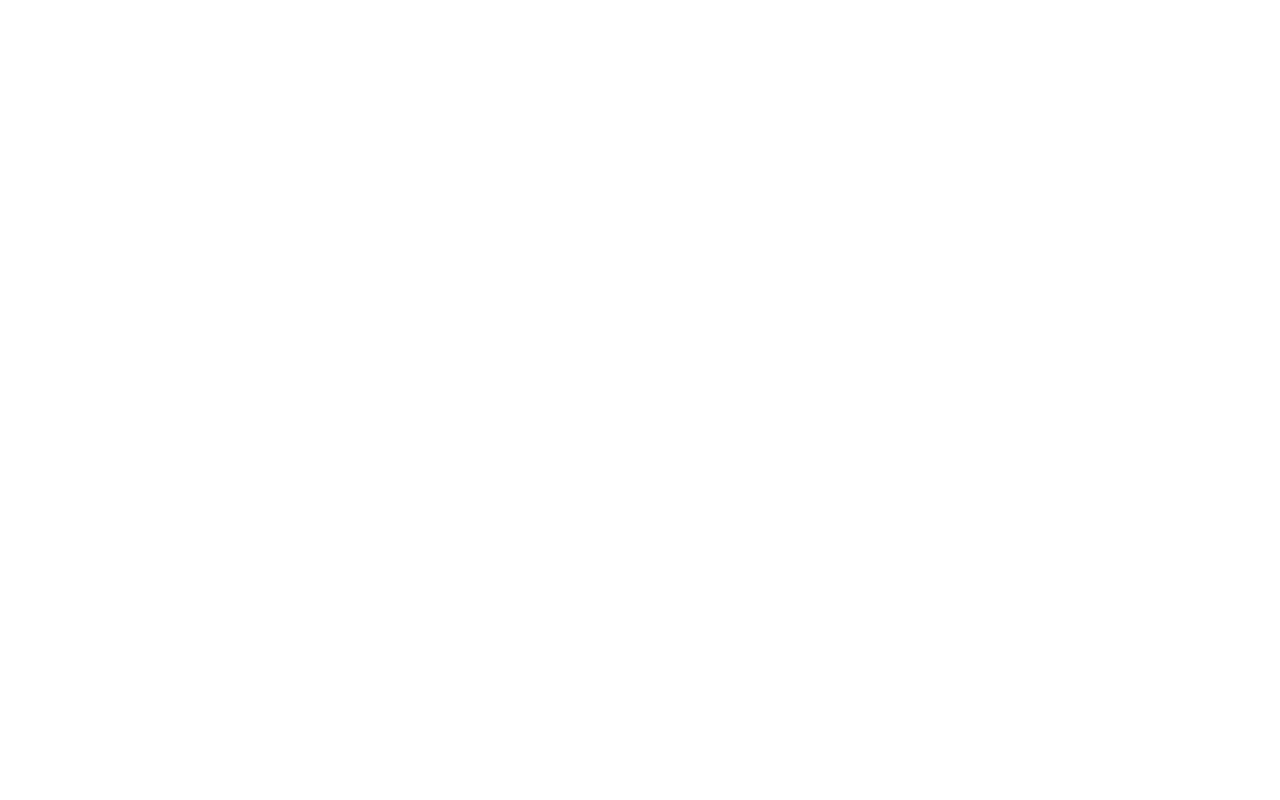
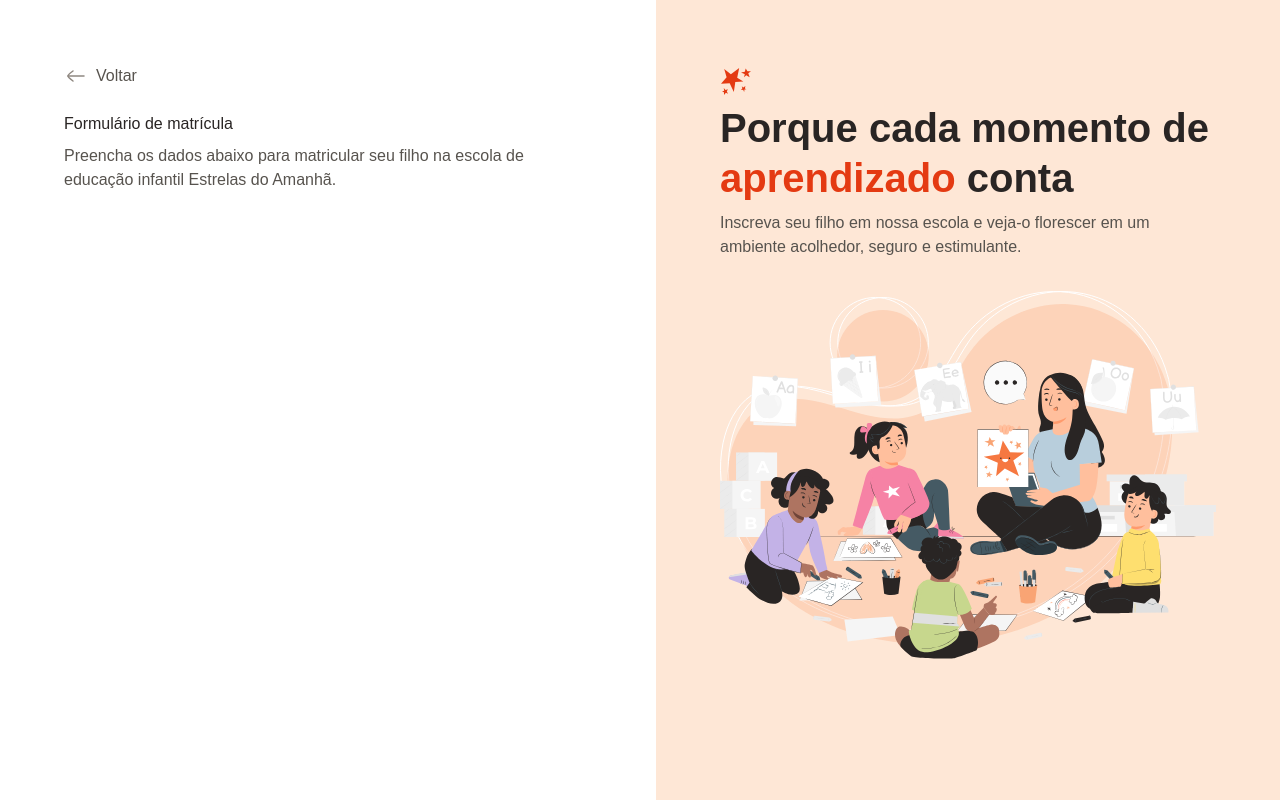
Before and after one commit to dyonathancox/Forms, a plain HTML site: page index.html in a window 1280 px wide. Drawn offline with Linux system fonts and the light colour scheme.

Commit message:
estrutura principal

```diff
--- a/index.html
+++ b/index.html
@@ -6,7 +6,8 @@
     <!--Fonts-->
     <link rel="preconnect" href="https://fonts.googleapis.com">
     <link rel="preconnect" href="https://fonts.gstatic.com" crossorigin>
-    <link href="https://fonts.googleapis.com/css2?family=Roboto+Condensed:ital,wght@0,100..900;1,100..900&display=swap" rel="stylesheet">
+    <link href="https://fonts.googleapis.com/css2?family=Roboto+Condensed:ital,wght@0,100..900;1,100..900&display=swap"
+        rel="stylesheet">
 
     <meta charset="UTF-8">
     <meta name="viewport" content="width=device-width, initial-scale=1.0">
@@ -15,7 +16,34 @@
 </head>
 
 <body>
+    <div id="app">
+        <main>
+            <div class="main-container">
+                <div class="back">
+                    <img src="assets/icons/arrow-left-02.svg" alt="Icone de voltar">
+                    <span>Voltar</span>
+                </div>
 
+                <h1>Formulário de matrícula</h1>
+                <p>Preencha os dados abaixo para matricular seu filho na escola de educação infantil Estrelas do Amanhã.
+                </p>
+            </div>
+        </main>
+
+        <aside>
+            <div class="aside-container">
+                <header>
+                    <img src="assets/icons/stars.svg" alt="Logo estrelas do amanhã">
+                    <h2>Porque cada momento de <span>aprendizado</span> conta</h2>
+                    <p>Inscreva seu filho em nossa escola e veja-o florescer em um ambiente acolhedor, seguro e
+                        estimulante.</p>
+                </header>
+
+                <img src="assets/img.svg" alt="Ilustração professora com crianças prestando atenção">
+            </div>
+        </aside>
+
+    </div> <!--div#app-->
 </body>
 
 </html>
--- a/styles/global.css
+++ b/styles/global.css
@@ -1,11 +1,11 @@
-*{
+* {
     margin: 0;
     padding: 0;
     box-sizing: border-box;
 }
 
-:root{
-    font-size: 62.5%;
+:root {
+    /*font-size: 62.5%;*/
     /*Colors Brand*/
     --brand-light: #F67841;
     --brand-mid: #F3541C;
@@ -37,7 +37,23 @@
     --pink: #F682A5;
 
     /*Font*/
-    font-family: "Roboto Condensed", sans-serif;
+    --font-family: 'Poppins', sans-serif;
     --text: 400 1rem/1.5 var(--font-family);
-    --text: 400 .875rem/1.4 var(--font-family);
+    --text-sm: 400 0.875rem/1.4 var(--font-family);
 }
+
+body {
+    overflow: hidden;
+    font: var(--text);
+    color: var(--text-secondary);
+}
+
+h1,
+h2 {
+    color: var(--text-primary);
+}
+
+img {
+    max-width: 100%;
+    height: auto;
+}
--- /dev/null
+++ b/styles/layout.css
@@ -0,0 +1,54 @@
+#app {
+    display: grid;
+    grid-template-columns: 51.25% 48.75%;
+
+    height: 100vh;
+    overflow: hidden;
+
+}
+
+main {
+    overflow: auto;
+    padding: 4rem;
+
+    & .main-container {
+        max-width: 33rem;
+        margin-left: auto;
+    }
+
+    & .back {
+        display: flex;
+        align-items: center;
+        gap: .5rem;
+        margin-bottom: 1.5rem;
+    }
+
+    & h1 {
+        font: 600 1.5/1.25 var(--font-family);
+        margin-bottom: .5rem;
+    }
+}
+
+aside {
+    background-color: var(--surface-secondary);
+    padding: 4rem;
+
+    & .aside-container {
+        max-width: 31rem;
+        margin-right: auto;
+
+        /*primeiro nível de img*/
+        &>img {
+            margin-top: 2rem;
+        }
+    }
+
+    & h2 {
+        font: 600 2.5rem/1.25 var(--font-family);
+        margin-bottom: .5rem;
+
+        & span {
+            color: var(--text-highlight);
+        }
+    }
+}
--- a/styles/style.css
+++ b/styles/style.css
@@ -1,2 +1,3 @@
 @import url(./global.css);
 @import url(utility.css);
+@import url(layout.css)
```
